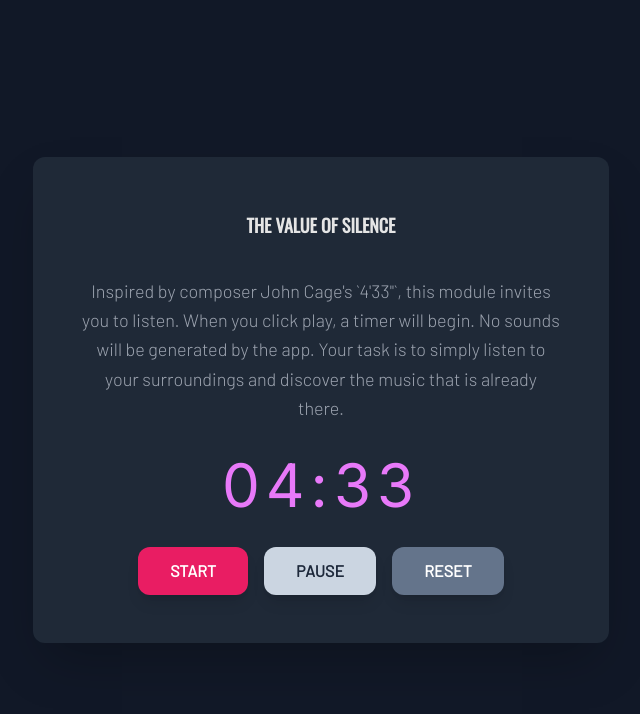
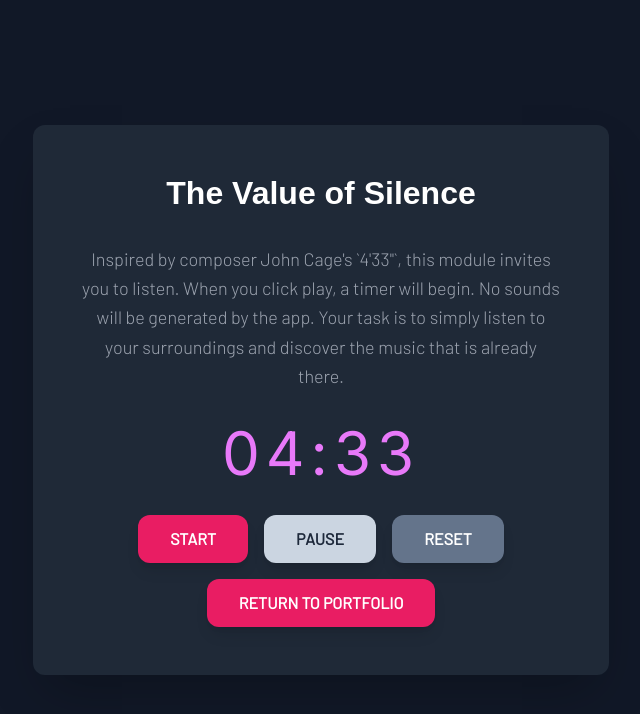
Before and after one commit to jmora789/soundofsilence, a plain HTML site: page index.html in a window 1280 px wide. Shown: the whole page, without its empty margins (319-959 px from the left). Drawn offline with nearby package versions, Linux system fonts and the light colour scheme.

Commit message:
Update index.html

```diff
--- a/index.html
+++ b/index.html
@@ -4,9 +4,7 @@
     <meta charset="UTF-8">
     <meta name="viewport" content="width=device-width, initial-scale=1.0">
     <title>The Value of Silence</title>
-    <!-- Tailwind CSS for modern, responsive styling -->
     <script src="https://cdn.tailwindcss.com"></script>
-    <!-- Font from Google Fonts for a minimalist, modern look -->
     <link rel="preconnect" href="https://fonts.googleapis.com">
     <link rel="preconnect" href="https://fonts.gstatic.com" crossorigin>
     <link href="https://fonts.googleapis.com/css2?family=Barlow:wght@300;400&family=Inter:wght@400;600;700&family=Oswald:wght@400&display=swap" rel="stylesheet">
@@ -27,10 +25,10 @@
         }
         /* Custom styles for typography and button color, adapted from the soundscape module */
         #main-header {
-            font-family: 'Oswald', sans-serif;
-            font-size: 18px;
-            text-transform: uppercase;
-            color: #e5e5e5; /* Adjusted for dark background */
+            font-family: Arial, sans-serif;
+            font-size: 32px;
+            font-weight: bold;
+            color: #ffffff;
         }
         .body-text {
             font-family: 'Barlow', sans-serif;
@@ -84,15 +82,12 @@
             Inspired by composer John Cage's `4'33"`, this module invites you to listen. When you click play, a timer will begin. No sounds will be generated by the app. Your task is to simply listen to your surroundings and discover the music that is already there.
         </p>
 
-        <!-- The Timer Display -->
         <div class="flex justify-center my-8">
-            <!-- Changed countdown color to a harmonious purple/fuchsia -->
             <div class="timer-display text-5xl sm:text-6xl font-light text-fuchsia-400">
                 <span id="minutes">04</span>:<span id="seconds">33</span>
             </div>
         </div>
 
-        <!-- Controls for the timer -->
         <div class="flex flex-col sm:flex-row items-center justify-center gap-4">
             <button id="start-btn" class="control-button-font bg-custom-pink hover-bg-custom-pink-darker text-white font-semibold py-3 px-8 rounded-xl shadow-lg transition-all duration-300 transform hover:scale-105 active:scale-95">
                 Start
@@ -100,15 +95,18 @@
             <button id="pause-btn" class="control-button-font bg-slate-300 text-slate-800 font-semibold py-3 px-8 rounded-xl shadow-lg hover:bg-slate-400 transition-all duration-300 transform hover:scale-105 active:scale-95">
                 Pause
             </button>
-            <!-- Changed Reset button color to a more harmonious slate gray -->
             <button id="reset-btn" class="control-button-font bg-slate-500 hover:bg-slate-600 text-white font-semibold py-3 px-8 rounded-xl shadow-lg transition-all duration-300 transform hover:scale-105 active:scale-95">
                 Reset
             </button>
         </div>
+        <div style="margin-top: 1rem;">
+            <a href="https://www.jennifermora.com/portfolio" target="_blank">
+                <button class="control-button-font bg-custom-pink hover-bg-custom-pink-darker text-white font-semibold py-3 px-8 rounded-xl shadow-lg transition-all duration-300 transform hover:scale-105 active:scale-95">Return to Portfolio</button>
+            </a>
+        </div>
     </div>
 </div>
 
-<!-- Message box for user feedback -->
 <div id="message-box" class="message-box"></div>
 
 <script>
```
